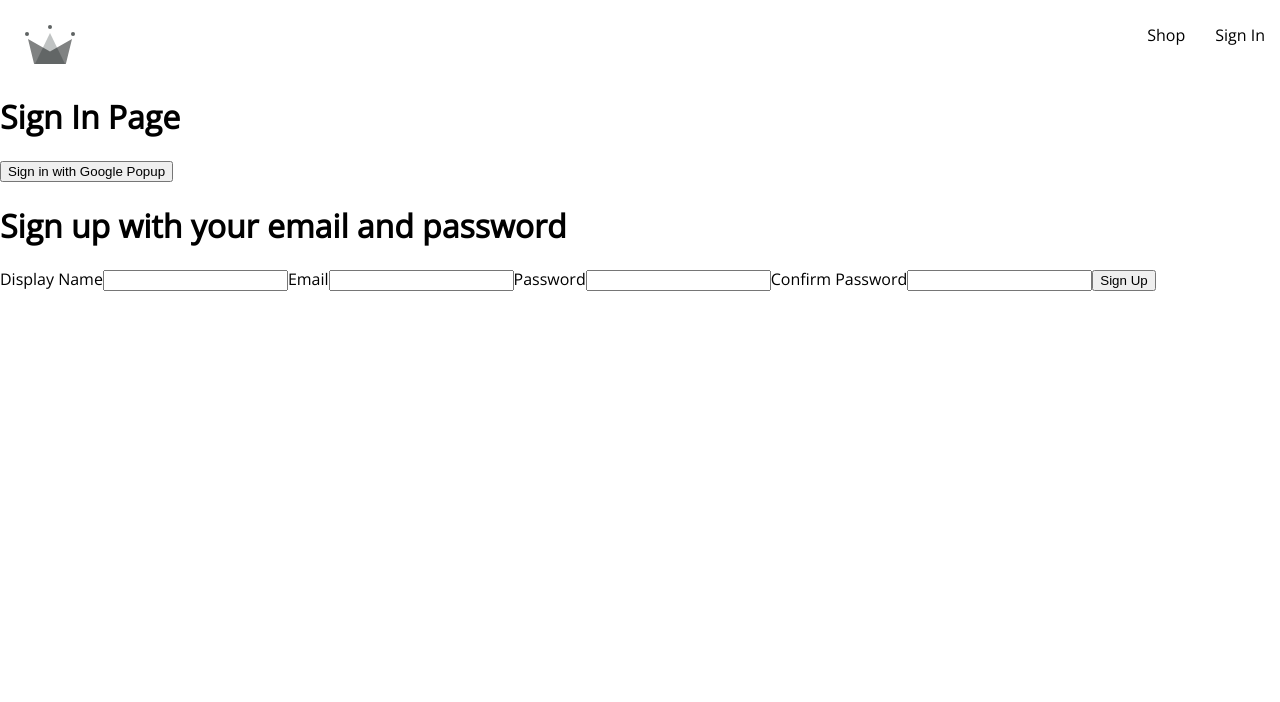
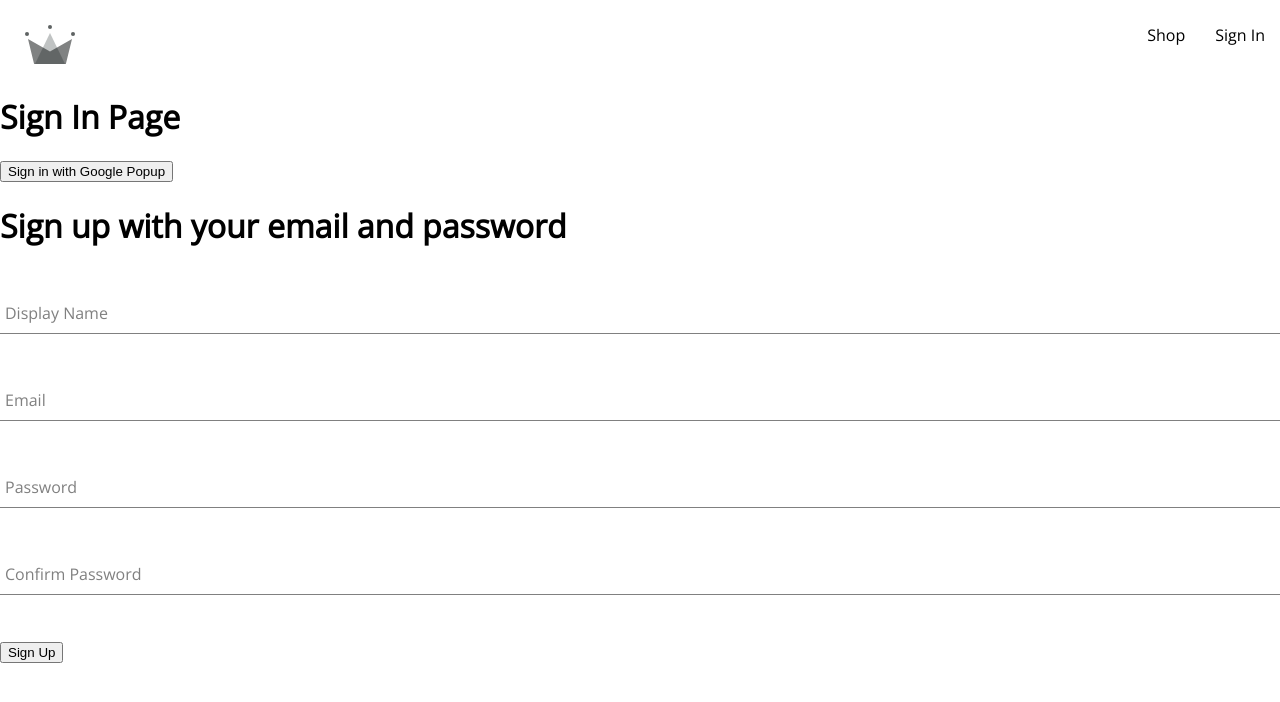
Before and after one commit to currently-unkwn/crwn-clothing, a React (Create React App) app: page /sign-in in a window 1280 px wide. Shown: the top 702 px of the page. Built offline with nearby package versions, Linux system fonts and the light colour scheme.

Commit message:
generalizing and styling input component

```diff
--- /dev/null
+++ b/src/components/form-input/form-input.component.jsx
@@ -0,0 +1,21 @@
+import "./form-input.styles.scss";
+
+const FormInput = ({ label, ...otherProps }) => {
+  return (
+    <div className="group">
+      <input className="form-input" {...otherProps} />
+
+      {label && (
+        <label
+          className={`${
+            otherProps.value.length ? "shrink" : ""
+          } form-input-label`}
+        >
+          {label}
+        </label>
+      )}
+    </div>
+  );
+};
+
+export default FormInput;
--- /dev/null
+++ b/src/components/form-input/form-input.styles.scss
@@ -0,0 +1,54 @@
+$sub-color: grey;
+$main-color: black;
+
+@mixin shrinkLabel {
+  top: -14px;
+  font-size: 12px;
+  color: $main-color;
+}
+
+.group {
+  position: relative;
+  margin: 45px 0;
+
+  .form-input {
+    background: none;
+    background-color: white;
+    color: $sub-color;
+    font-size: 18px;
+    padding: 10px 10px 10px 5px;
+    display: block;
+    width: 100%;
+    border: none;
+    border-radius: 0;
+    border-bottom: 1px solid $sub-color;
+    margin: 25px 0;
+
+    &:focus {
+      outline: none;
+    }
+
+    &:focus ~ .form-input-label {
+      @include shrinkLabel();
+    }
+  }
+
+  input[type="password"] {
+    letter-spacing: 0.3em;
+  }
+
+  .form-input-label {
+    color: $sub-color;
+    font-size: 16px;
+    font-weight: normal;
+    position: absolute;
+    pointer-events: none;
+    left: 5px;
+    top: 10px;
+    transition: 300ms ease all;
+
+    &.shrink {
+      @include shrinkLabel();
+    }
+  }
+}
--- a/src/components/sign-up-form/sign-up-form.component.jsx
+++ b/src/components/sign-up-form/sign-up-form.component.jsx
@@ -4,6 +4,8 @@
   createAuthUserWithEmailAndPassword,
   createUserDocumentFromAuth,
 } from "../../utils/firebase/firebase.utils";
+
+import FormInput from "../form-input/form-input.component";
 
 const defaultFormFields = {
   displayName: "",
@@ -56,8 +58,8 @@
     <div>
       <h1>Sign up with your email and password</h1>
       <form onSubmit={handleSubmit}>
-        <label>Display Name</label>
-        <input
+        <FormInput
+          label="Display Name"
           type="text"
           required
           onChange={handleChange}
@@ -65,8 +67,8 @@
           value={displayName}
         />
 
-        <label>Email</label>
-        <input
+        <FormInput
+          label="Email"
           type="email"
           required
           onChange={handleChange}
@@ -74,8 +76,8 @@
           value={email}
         />
 
-        <label>Password</label>
-        <input
+        <FormInput
+          label="Password"
           type="password"
           required
           onChange={handleChange}
@@ -83,8 +85,8 @@
           value={password}
         />
 
-        <label>Confirm Password</label>
-        <input
+        <FormInput
+          label="Confirm Password"
           type="password"
           required
           onChange={handleChange}
```
